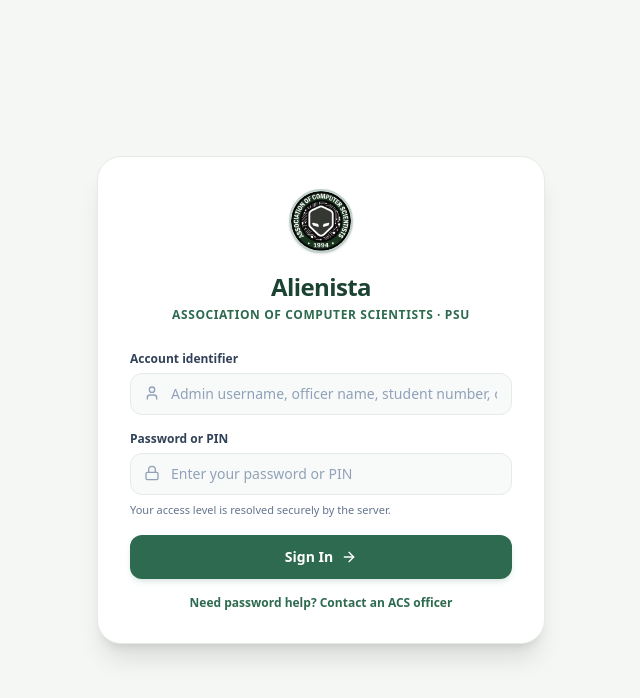
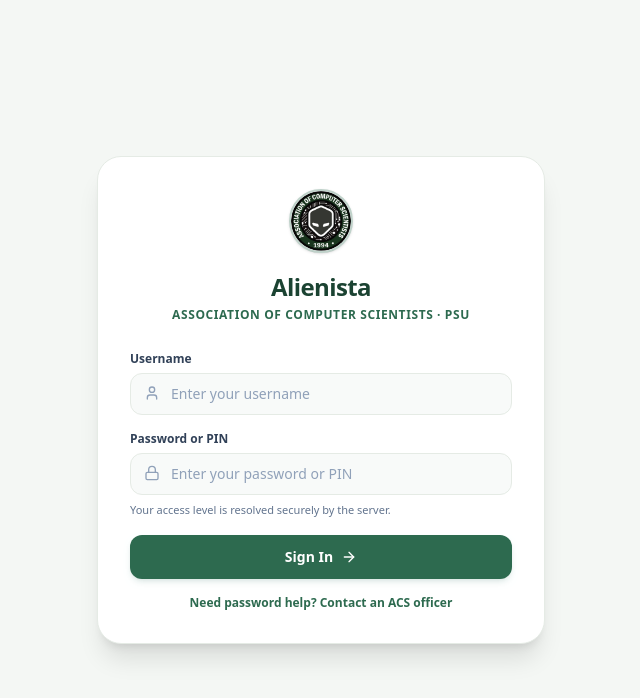
Before and after one commit to alienistation-dev/Alienista-, a Next.js app in the folder app/: page /login in a window 1280 px wide. Shown: the top 698 px of the page, without its empty margins (319-959 px from the left). Built offline with nearby package versions, Linux system fonts and the light colour scheme; no server answers.

Commit message:
style(login): simplify username field label and placeholder

```diff
--- a/app/src/app/(auth)/login/page.tsx
+++ b/app/src/app/(auth)/login/page.tsx
@@ -113,7 +113,7 @@
 
       <form onSubmit={handleSubmit} className="space-y-4 pt-1">
         <div>
-          <label className="block text-xs font-bold text-slate-700 mb-1.5">Account identifier</label>
+          <label className="block text-xs font-bold text-slate-700 mb-1.5">Username</label>
           <div className="relative">
             <User className="w-4 h-4 absolute left-3.5 top-3 text-slate-400" />
             <input
@@ -121,7 +121,7 @@
               required
               value={identifier}
               onChange={(e) => setIdentifier(e.target.value)}
-              placeholder="Admin username, officer name, student number, or UID"
+              placeholder="Enter your username"
               className="w-full bg-[#F8FAF9] border border-[#E5EBE5] rounded-xl pl-10 pr-3.5 py-2.5 text-sm text-slate-900 placeholder-slate-400 focus:outline-none focus:border-[#2D6A4F] focus:bg-white transition-colors"
             />
           </div>
```
